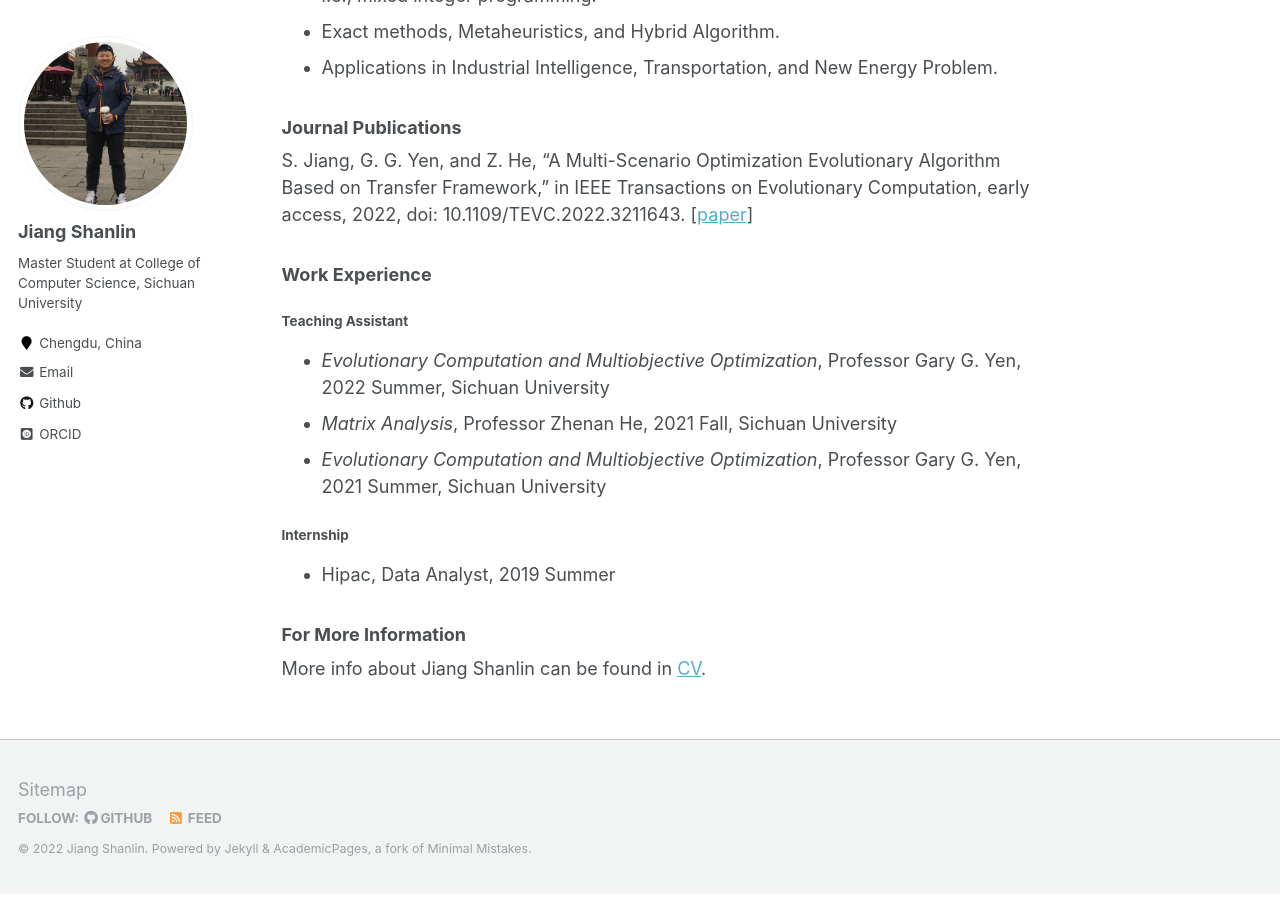
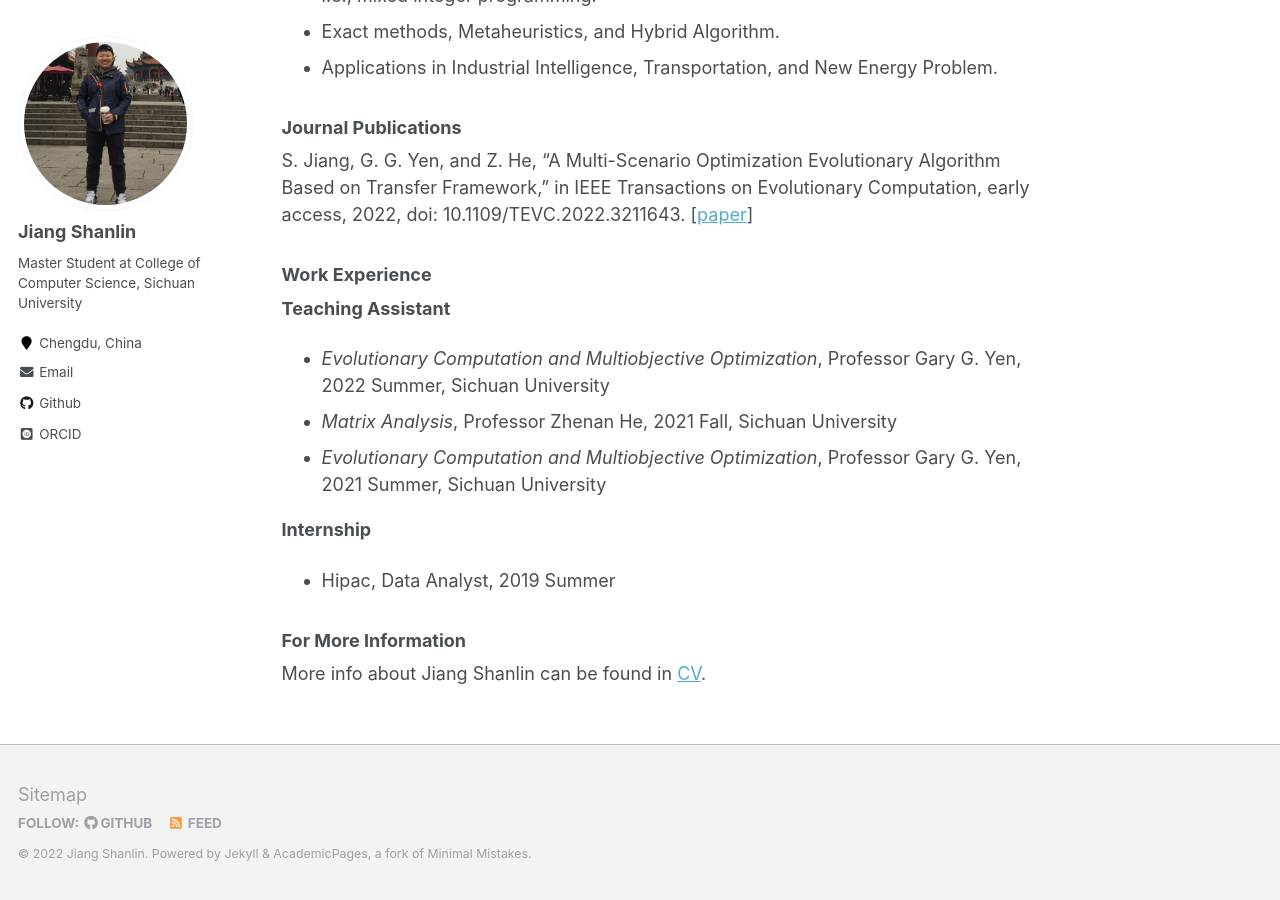
Before and after one commit to Lin-JiangShanlin/Lin-JiangShanlin.github.io, a Jekyll site: the page built from _pages/about.md, in a window 1280 px wide and 900 px high, scrolled down 659 px. Built offline with Jekyll 4.4.1, drawn with Linux system fonts in a browser that asks for light colours; some web fonts are replaced.

```diff
--- a/_pages/about.md
+++ b/_pages/about.md
@@ -37,12 +37,12 @@ S. Jiang, G. G. Yen, and Z. He, “A Multi-Scenario Optimization Evolutionary Al
 [[paper](https://ieeexplore.ieee.org/document/9910596)]
 
 ### Work Experience
-#### Teaching Assistant
+**Teaching Assistant**
 + *Evolutionary Computation and Multiobjective Optimization*, Professor Gary G. Yen, 2022 Summer, Sichuan University
 + *Matrix Analysis*, Professor Zhenan He, 2021 Fall, Sichuan University
 + *Evolutionary Computation and Multiobjective Optimization*, Professor Gary G. Yen, 2021 Summer, Sichuan University
 
-#### Internship
+**Internship**
 + Hipac, Data Analyst, 2019 Summer
 
 ### For More Information
```
